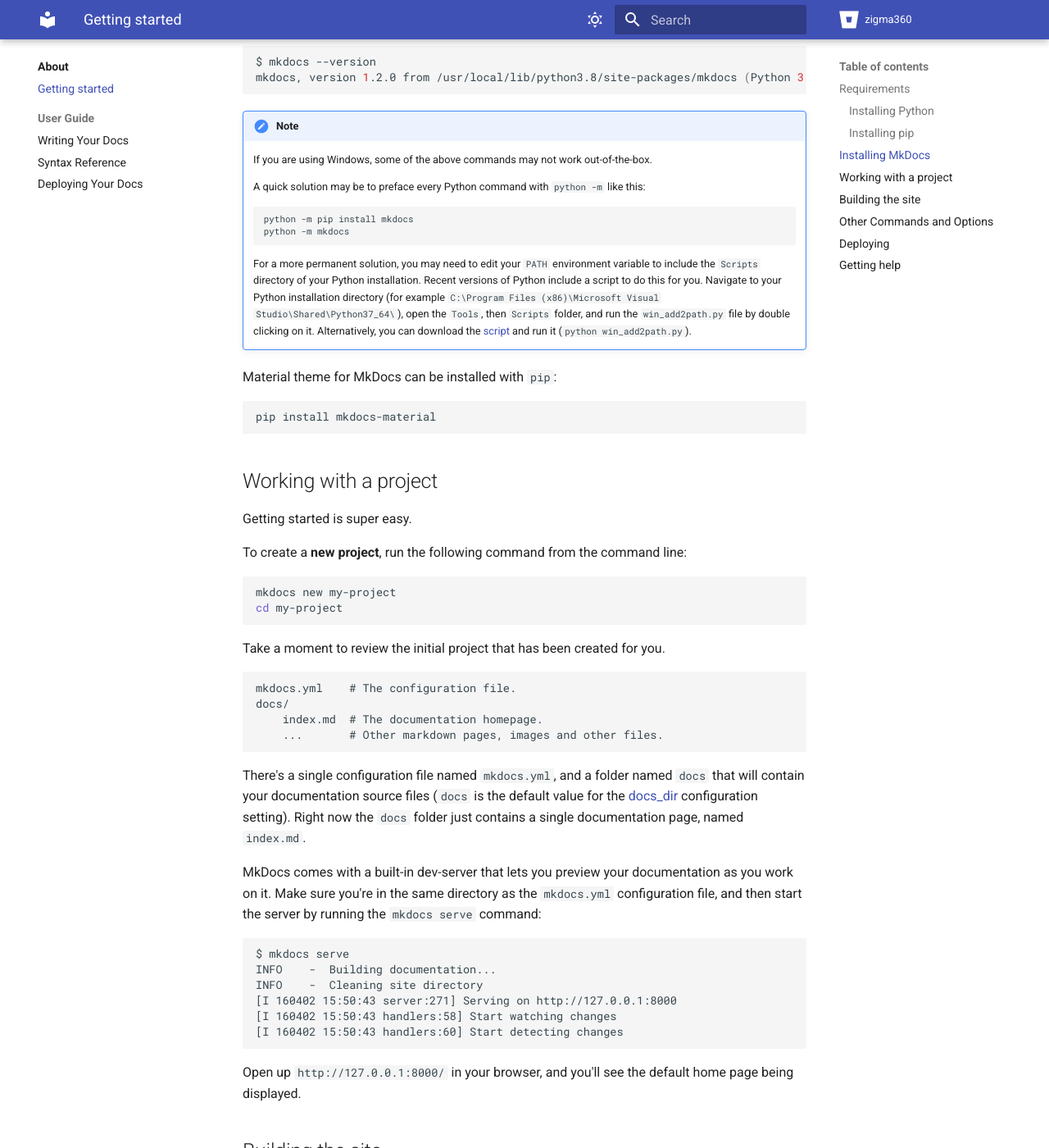
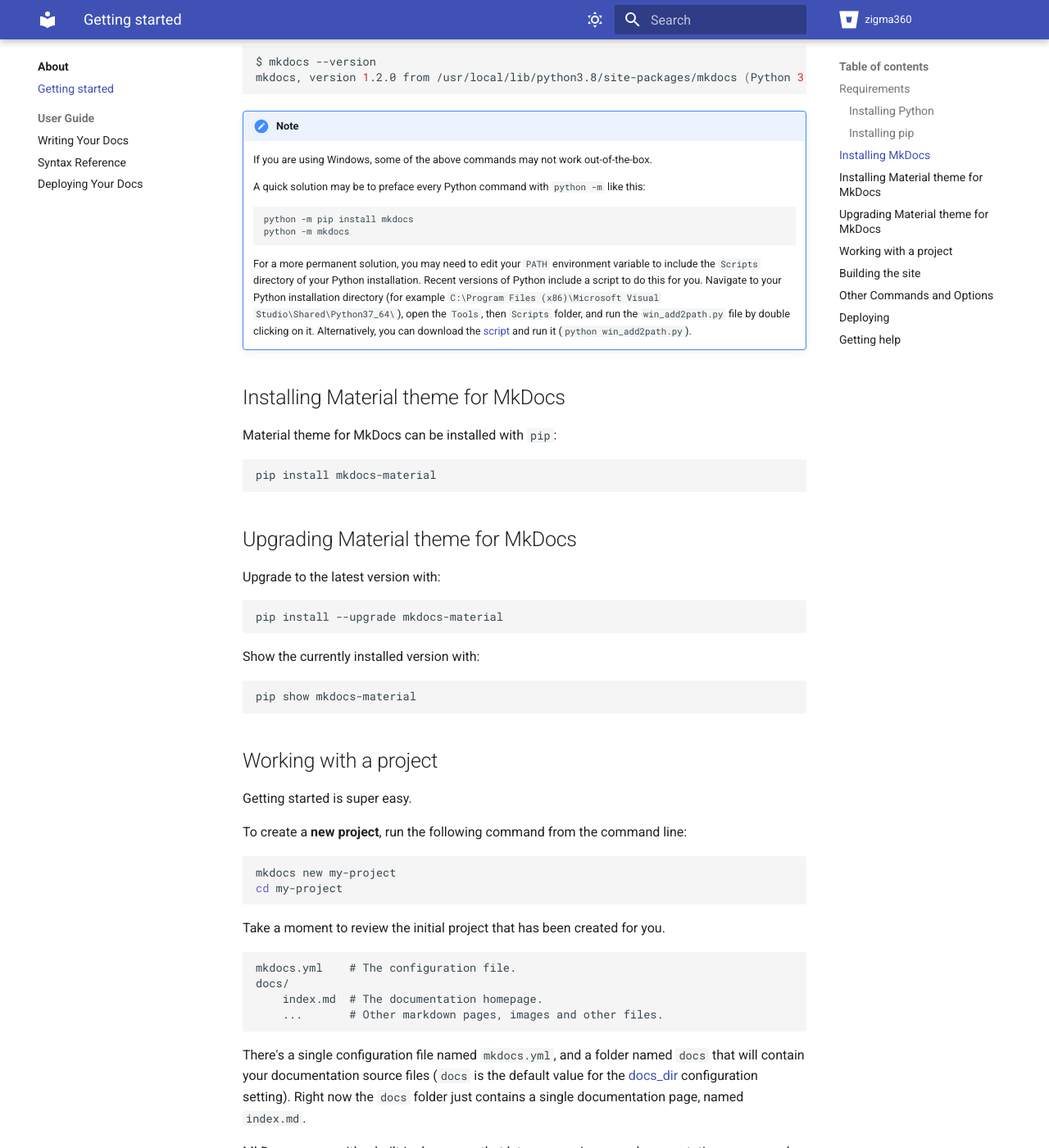
Before and after one commit to zigma360dev/techdoc, an MkDocs documentation site: the page built from docs/about/getting-started.md, in a window 1280 px wide and 1400 px high, scrolled down 1335 px. Shown: the whole window at 82% size. Built offline with MkDocs 1.6.1 and Material for MkDocs 9.7.7, drawn with Linux system fonts in a browser that asks for light colours.

````diff
--- a/docs/about/getting-started.md
+++ b/docs/about/getting-started.md
@@ -62,20 +62,34 @@ mkdocs, version 1.2.0 from /usr/local/lib/python3.8/site-packages/mkdocs (Python
 
     A quick solution may be to preface every Python command with `python -m` like this:
 
-    ```
+    ```bash
     python -m pip install mkdocs
     python -m mkdocs
     ```
 
     For a more permanent solution, you may need to edit your `PATH` environment variable to include the `Scripts` directory of your Python installation. Recent versions of Python include a script to do this for you. Navigate to your Python installation directory (for example `C:\Program Files (x86)\Microsoft Visual Studio\Shared\Python37_64\`), open the `Tools`, then `Scripts` folder, and run the `win_add2path.py` file by double clicking on it. Alternatively, you can download the [script](https://github.com/python/cpython/blob/master/Tools/scripts/win_add2path.py) and run it (`python win_add2path.py`).
 
+## Installing Material theme for MkDocs
+
 Material theme for MkDocs can be installed with `pip`:
 
-```
+```bash
 pip install mkdocs-material
 ```
 
+## Upgrading Material theme for MkDocs
 
+Upgrade to the latest version with:
+
+```bash
+pip install --upgrade mkdocs-material
+```
+
+Show the currently installed version with:
+
+```bash
+pip show mkdocs-material
+```
 
 ## Working with a project
 
--- a/mkdocs.yml
+++ b/mkdocs.yml
@@ -11,6 +11,8 @@ nav:
       - 'Zigma360 git workflow': 'git/zigma360-git-workflow.md'
       - 'Git Commands': 'git/git-commands.md'
       - 'Undoing Changes': 'git/undoing-changes.md'
+    - 'How-To':
+      - 'Zigma cloud certificate': 'how-to/cloud-wildcard-certificate.md'
     - About:
       - about/index.md
       - 'Getting started': 'about/getting-started.md'
@@ -24,10 +26,6 @@ extra:
 
 
 theme:
-#    name: mkdocs
-#    name: readthedocs
-#    name: bootstrap4
-#    name: flatly
     name: material
     highlightjs: true
     suppress_nextprev: false
````
Also changed, not shown: docs/git/zigma360-git-workflow.md (+1 -1 lines), docs/how-to/cloud-wildcard-certificate.md (added, +108 -0 lines), docs/index.md (+1 -3 lines), docs/img/zigma-service-sertificate-finds.png (added).
